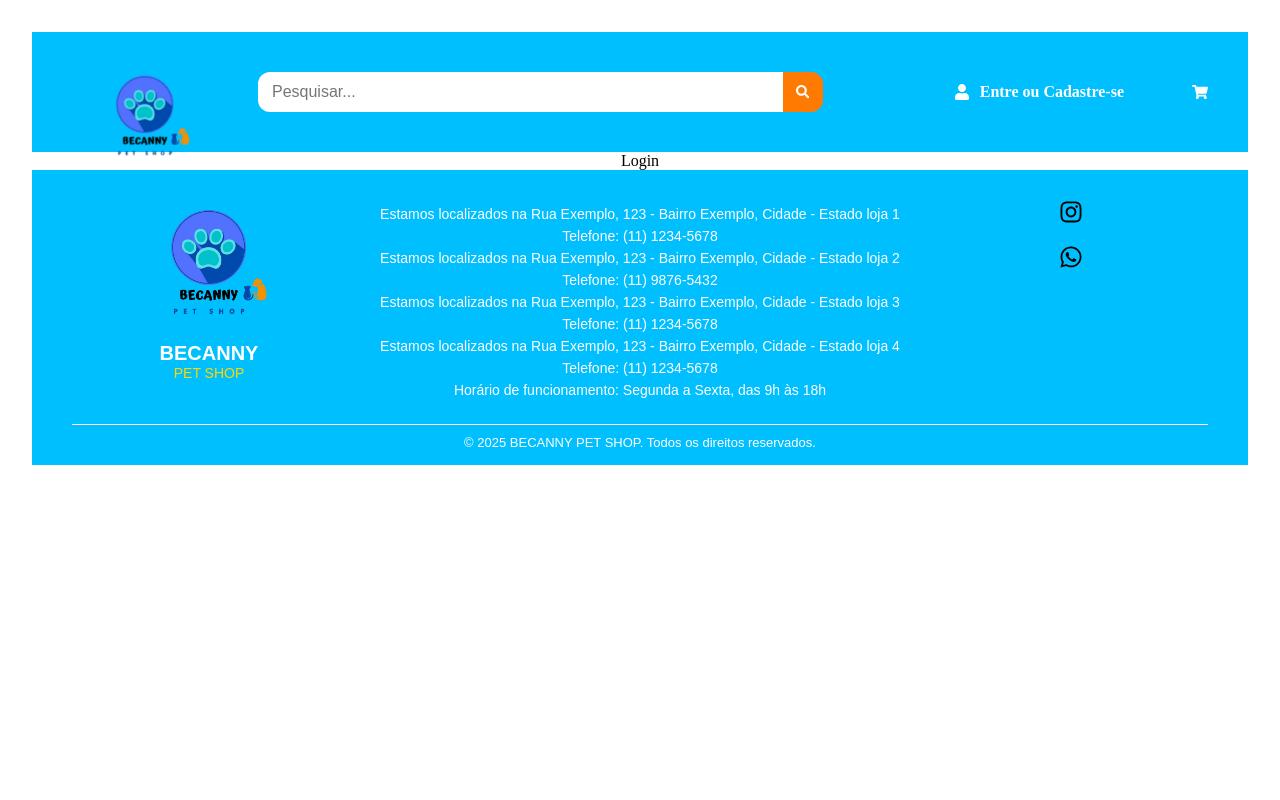
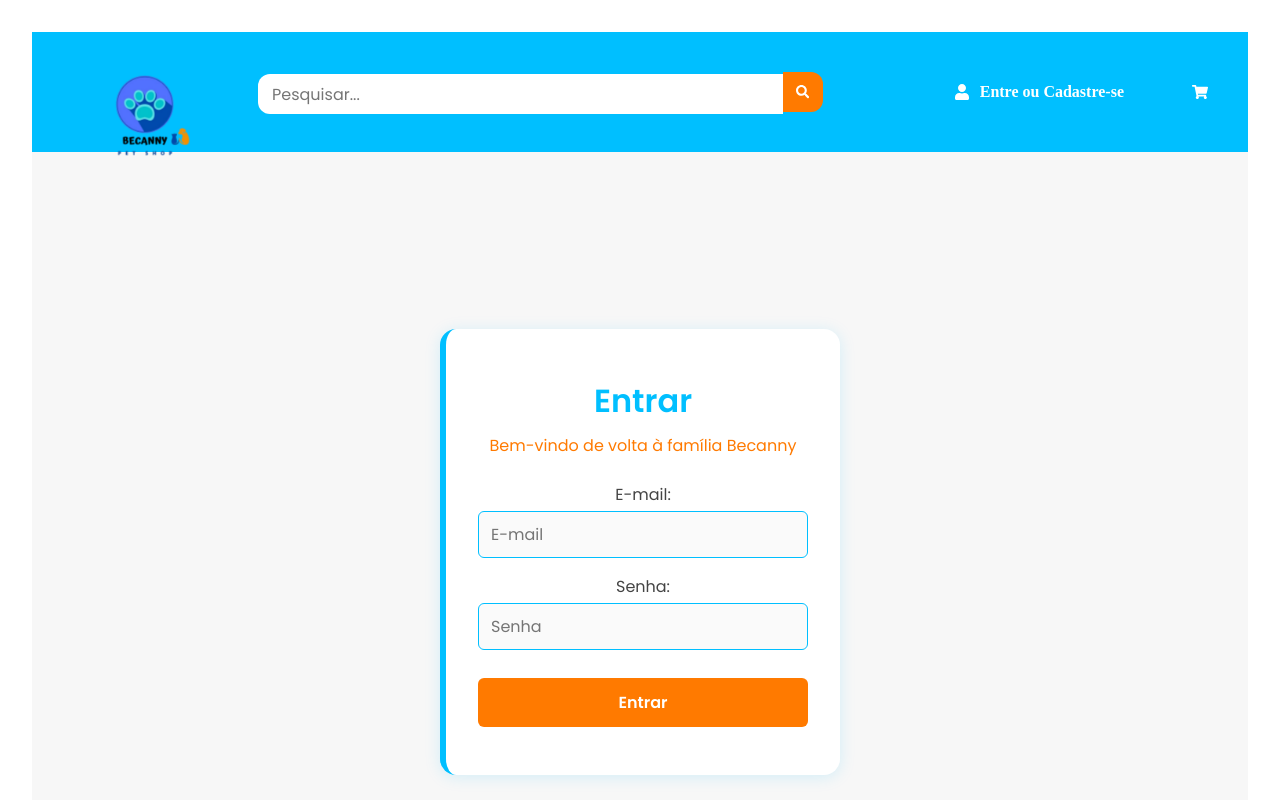
Before and after one commit to kelvinjp1999/Becanny-react, a React (Vite) app: page /login in a window 1280 px wide. Shown: the top 800 px of the page. Built offline with nearby package versions, Linux system fonts and the light colour scheme.

Commit message:
feat: login screan style

```diff
--- a/src/pages/Login/Login.jsx
+++ b/src/pages/Login/Login.jsx
@@ -1,8 +1,69 @@
-import React from 'react'
+import styles from "./Login.module.css"
+import { useState } from "react"
+import { logarUsuario } from "../../services/auth"
 
 const Login = () => {
+  const [email, setEmail] = useState("")
+  const [password, setPassword] = useState("")
+  const [error, setError] = useState("")
+  const [success, setSuccess] = useState(false)
+
+  const handleSubmit = async (e) => {
+    e.preventDefault()
+    setError("")
+    setSuccess(false)
+
+    if (!email || !password) {
+      setError("Preencha todos os campos")
+      return
+    }
+
+    try {
+      await logarUsuario(email, password)
+      setSuccess(true)
+    } catch (err) {
+      setError("E-mail ou senha inválidos")
+    }
+  }
+
   return (
-    <div>Login</div>
+    <div className={styles.login}>
+      <div className={styles.login_box}>
+        <h1>Entrar</h1>
+        <p>Bem-vindo de volta à família Becanny</p>
+        <form onSubmit={handleSubmit}>
+          <label>
+            <span>E-mail:</span>
+            <input
+              type="email"
+              name="email"
+              required
+              placeholder="E-mail"
+              value={email}
+              onChange={(e) => setEmail(e.target.value)}
+            />
+          </label>
+          <label>
+            <span>Senha:</span>
+            <input
+              type="password"
+              name="password"
+              required
+              placeholder="Senha"
+              value={password}
+              onChange={(e) => setPassword(e.target.value)}
+            />
+          </label>
+          <button className={styles.btn}>Entrar</button>
+          {error && <p className={styles.error}>{error}</p>}
+          {success && (
+            <div className={styles.success_popup}>
+              Login efetuado com sucesso!
+            </div>
+          )}
+        </form>
+      </div>
+    </div>
   )
 }
 
--- /dev/null
+++ b/src/pages/Login/Login.module.css
@@ -0,0 +1,106 @@
+@import url('https://fonts.googleapis.com/css2?family=Poppins:wght@400;600&display=swap');
+
+.login {
+  min-height: 100vh;
+  display: flex;
+  align-items: center;
+  justify-content: center;
+  background: #f7f7f7;
+  font-family: 'Poppins', Arial, sans-serif;
+}
+
+.login_box {
+  background: #fff;
+  padding: 48px 32px;
+  border-radius: 16px;
+  box-shadow: 0 2px 16px rgba(0,191,255,0.15);
+  max-width: 400px;
+  width: 100%;
+  display: flex;
+  flex-direction: column;
+  justify-content: center;
+  border-left: 6px solid #00BFFF;
+}
+
+h1 {
+  margin-bottom: 8px;
+  font-size: 2rem;
+  color: #00BFFF;
+  font-weight: 600;
+  font-family: 'Poppins', Arial, sans-serif;
+}
+
+p {
+  margin-bottom: 24px;
+  color: #FF7A00;
+  font-weight: 500;
+  font-family: 'Poppins', Arial, sans-serif;
+}
+
+form {
+  display: flex;
+  flex-direction: column;
+  gap: 16px;
+}
+
+label {
+  display: flex;
+  flex-direction: column;
+  font-size: 1rem;
+  color: #444;
+  font-family: 'Poppins', Arial, sans-serif;
+}
+
+input {
+  margin-top: 4px;
+  padding: 10px 12px;
+  border: 1.5px solid #00BFFF;
+  border-radius: 6px;
+  font-size: 1rem;
+  background: #fafafa;
+  transition: border 0.2s;
+  font-family: 'Poppins', Arial, sans-serif;
+}
+
+input:focus {
+  border: 1.5px solid #FF7A00;
+  outline: none;
+}
+
+.btn {
+  margin-top: 12px;
+  padding: 12px;
+  background: #FF7A00;
+  color: #fff;
+  border: none;
+  border-radius: 6px;
+  font-size: 1rem;
+  cursor: pointer;
+  transition: background 0.2s;
+  font-weight: bold;
+  font-family: 'Poppins', Arial, sans-serif;
+}
+
+.btn:hover {
+  background: #00BFFF;
+}
+
+.error {
+  color: #d32f2f;
+  margin-top: 8px;
+  font-size: 0.95rem;
+  font-family: 'Poppins', Arial, sans-serif;
+}
+
+.success_popup {
+  margin-top: 12px;
+  padding: 12px;
+  background: #00BFFF;
+  color: #fff;
+  border-radius: 6px;
+  font-size: 1rem;
+  text-align: center;
+  font-weight: 600;
+  font-family: 'Poppins', Arial, sans-serif;
+  box-shadow: 0 2px 8px rgba(0,191,255,0.10);
+}
--- a/src/services/auth.js
+++ b/src/services/auth.js
@@ -1,6 +1,6 @@
 // src/services/auth.js
 import { createUserWithEmailAndPassword, signInWithEmailAndPassword } from 'firebase/auth';
-import { auth } from '../firebase';
+import { auth } from '../firebase/config';
 
 export const cadastrarUsuario = (email, senha) => {
   return createUserWithEmailAndPassword(auth, email, senha);
```
